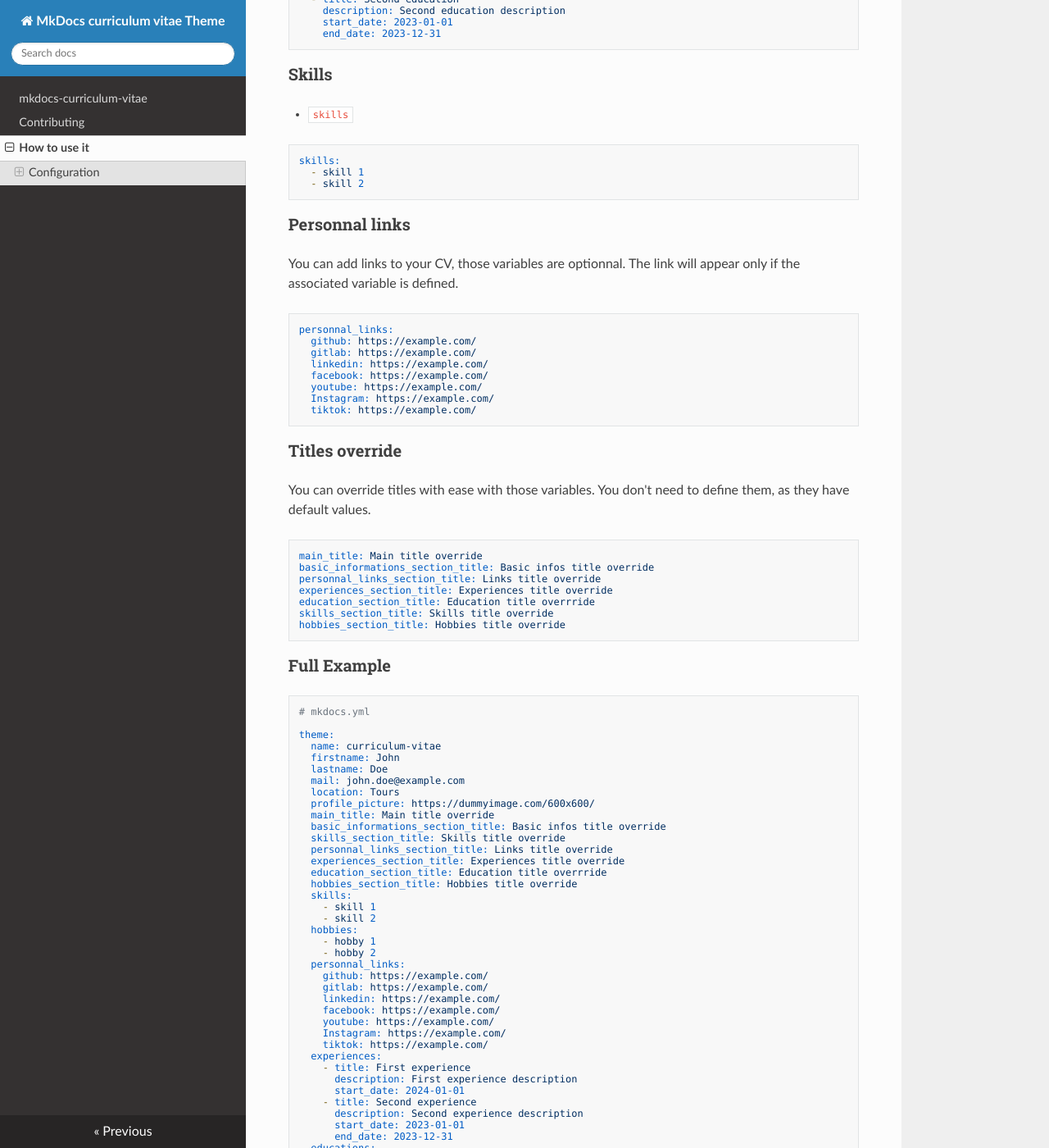
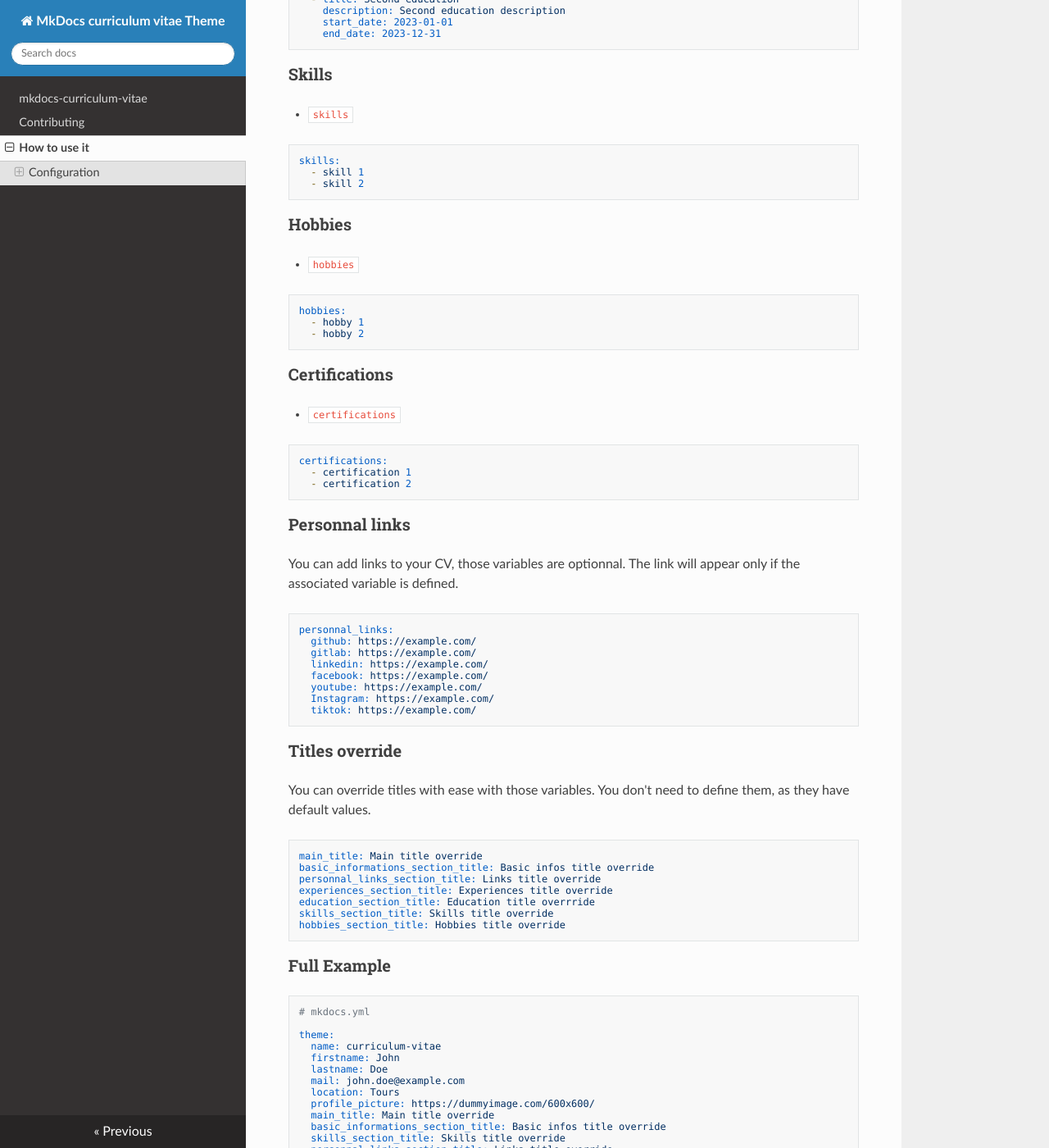
Before and after one commit to Paul-Riviere/mkdocs-curriculum-vitae, an MkDocs documentation site: the page built from docs/how-to-use-it.md, in a window 1280 px wide and 1400 px high, scrolled down 1628 px. Shown: the whole window at 82% size. Built offline with MkDocs 1.6.1, drawn with Linux system fonts in a browser that asks for light colours; nearby versions of some CDN libraries; some of the changed text lies outside the part shown.

Commit message:
feat: add certifications

````diff
--- a/docs/how-to-use-it.md
+++ b/docs/how-to-use-it.md
@@ -89,6 +89,26 @@ skills:
   - skill 2
 ```
 
+### Hobbies
+
+- `hobbies`
+
+```yml
+hobbies:
+  - hobby 1
+  - hobby 2
+```
+
+### Certifications
+
+- `certifications`
+
+```yml
+certifications:
+  - certification 1
+  - certification 2
+```
+
 ### Personnal links
 
 You can add links to your CV, those variables are optionnal. The link will appear only if the associated variable is defined.
@@ -137,12 +157,16 @@ theme:
   experiences_section_title: Experiences title override
   education_section_title: Education title overrride
   hobbies_section_title: Hobbies title override
+  certifications_section_title: Certifications title override
   skills:
     - skill 1
     - skill 2
   hobbies:
     - hobby 1
     - hobby 2
+  certifications:
+    - certification 1
+    - certification 2
   personnal_links:
     github: https://example.com/
     gitlab: https://example.com/
--- a/src/mkdocs_curriculum_vitae/assets/mkdocs_curriculum_vitae.css
+++ b/src/mkdocs_curriculum_vitae/assets/mkdocs_curriculum_vitae.css
@@ -19,12 +19,16 @@
   grid-area: hobbies;
 }
 
+.certifications {
+  grid-area: certifications;
+}
+
 .grid-container {
   display: grid;
   grid-template-areas:
     'header header header header header'
     'basic-infos main-infos main-infos main-infos main-infos'
-    'basic-infos hobbies hobbies hobbies hobbies'
+    'basic-infos hobbies hobbies certifications certifications'
     'footer footer footer footer footer';
   gap: 10px;
   background-color: #c2e2fc;
````
Also changed, not shown: src/mkdocs_curriculum_vitae/main.html (+10 -0 lines), docs/assets/example.png, 1 other file.
